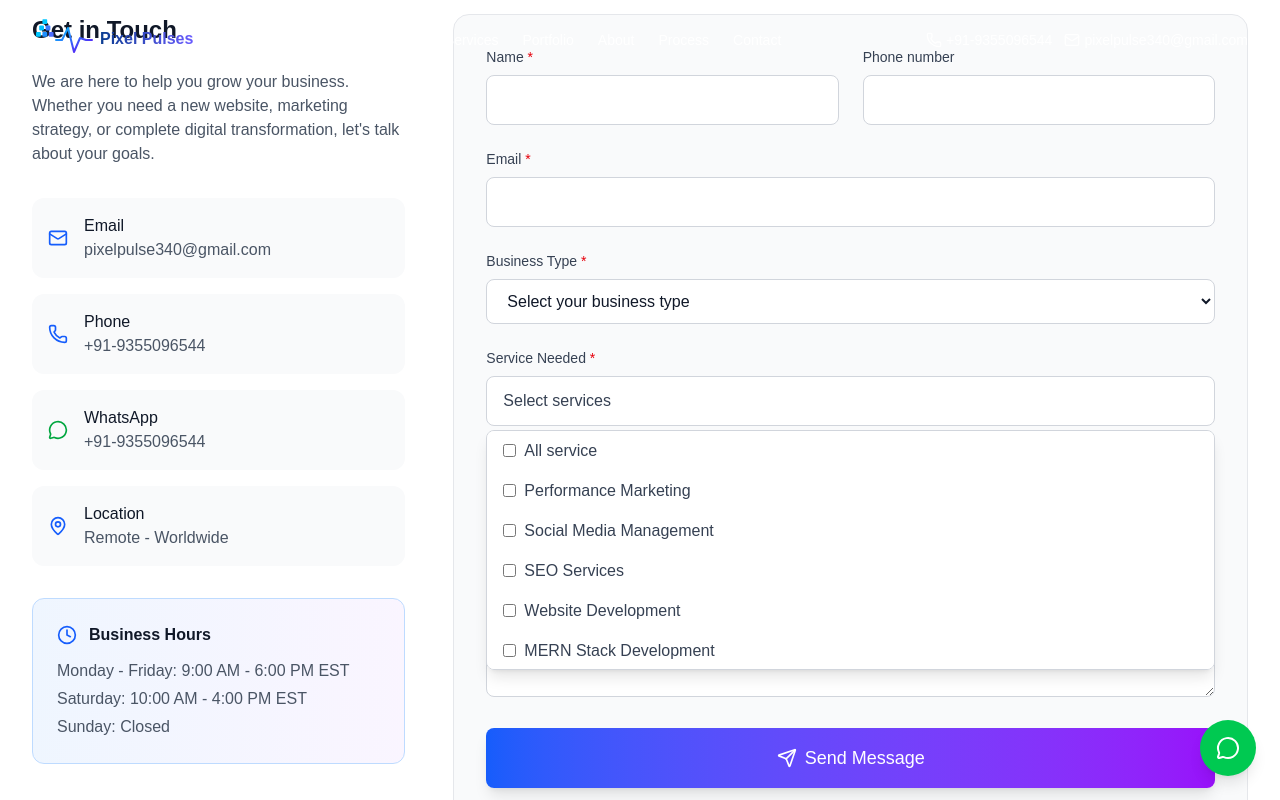
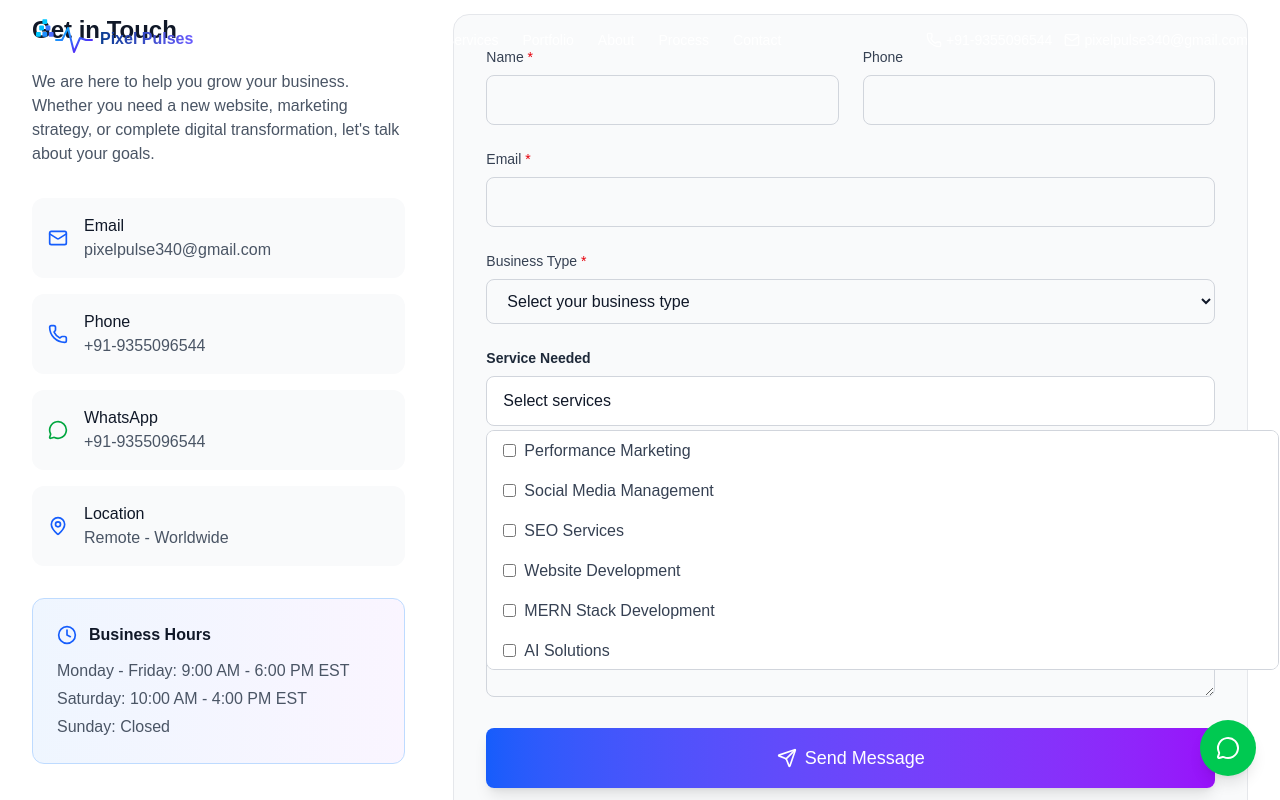
Before and after one commit to DevXPanda/PixelPulse, a Next.js app: page / in a window 1280 px wide. Both pictures are taken after a click on the element "Select services". Shown: the part 9095-9895 px from the top of the page. Built offline with nearby package versions, Linux system fonts and the light colour scheme.

Commit message:
fix bugs

```diff
--- a/src/components/sections/Contact.tsx
+++ b/src/components/sections/Contact.tsx
@@ -16,6 +16,7 @@ import {
 import { Button } from '@/components/ui/Button';
 
 const Contact = () => {
+  // Main contact form state
   const [formData, setFormData] = useState<{
     name: string;
     email: string;
@@ -34,30 +35,21 @@ const Contact = () => {
     message: ''
   });
 
-
-
-  const [isSubmitting, setIsSubmitting] = useState(false);
-  const [showSuccess, setShowSuccess] = useState(false);
-  const [showStrategyModal, setShowStrategyModal] = useState(false);
-
+  // Strategy call modal form state
   const [strategyFormData, setStrategyFormData] = useState({
     name: '',
     email: '',
     phone: '',
-    projectDetails: ''
+    projectDetails: '',
+    serviceNeeded: [] as string[],
   });
 
-  const [isServiceDropdownOpen, setIsServiceDropdownOpen] = useState(false);
-
-const handleServiceToggle = (service: string) => {
-  setFormData(prev => {
-    const exists = prev.serviceNeeded.includes(service);
-    const updated = exists
-      ? prev.serviceNeeded.filter(s => s !== service)
-      : [...prev.serviceNeeded, service];
-    return { ...prev, serviceNeeded: updated };
-  });
-};
+  // UI states
+  const [isSubmitting, setIsSubmitting] = useState(false);
+  const [showSuccess, setShowSuccess] = useState(false);
+  const [showStrategyModal, setShowStrategyModal] = useState(false);
+  const [isContactServiceDropdownOpen, setIsContactServiceDropdownOpen] = useState(false);
+  const [isStrategyServiceDropdownOpen, setIsStrategyServiceDropdownOpen] = useState(false);
 
   const businessTypes = [
     'E-commerce',
@@ -71,7 +63,6 @@ const handleServiceToggle = (service: string) => {
   ];
 
   const services = [
-    'All service',
     'Performance Marketing',
     'Social Media Management',
     'SEO Services',
@@ -91,50 +82,41 @@ const handleServiceToggle = (service: string) => {
     'Discuss in consultation'
   ];
 
-  const handleInputChangeMulti = (e: React.ChangeEvent<HTMLSelectElement>) => {
-    const { name, selectedOptions } = e.target;
-
-    const values = Array.from(selectedOptions, option => option.value);
-
-    setFormData(prev => ({
-      ...prev,
-      [name]: values,
-    }));
-  };
-
-
-  const handleInputChange = (e: React.ChangeEvent<HTMLInputElement | HTMLSelectElement | HTMLTextAreaElement>) => {
+  // Handle input changes
+  const handleInputChange = (
+    e: React.ChangeEvent<HTMLInputElement | HTMLSelectElement | HTMLTextAreaElement>
+  ) => {
     const { name, value } = e.target;
     setFormData(prev => ({ ...prev, [name]: value }));
   };
 
-  const handleStrategyInputChange = (e: React.ChangeEvent<HTMLInputElement | HTMLTextAreaElement>) => {
+  const handleStrategyInputChange = (
+    e: React.ChangeEvent<HTMLInputElement | HTMLTextAreaElement>
+  ) => {
     const { name, value } = e.target;
     setStrategyFormData(prev => ({ ...prev, [name]: value }));
   };
 
-  const handleStrategySubmit = async (e: React.FormEvent) => {
-    e.preventDefault();
-    setIsSubmitting(true);
-    try {
-      const res = await fetch('/api/contact', {
-        method: 'POST',
-        headers: { 'Content-Type': 'application/json' },
-        body: JSON.stringify({ type: 'strategy', data: strategyFormData }),
+  // Toggle services
+  const toggleService = (service: string, strategy = false) => {
+    if (strategy) {
+      setStrategyFormData(prev => {
+        const updated = prev.serviceNeeded.includes(service)
+          ? prev.serviceNeeded.filter(s => s !== service)
+          : [...prev.serviceNeeded, service];
+        return { ...prev, serviceNeeded: updated };
       });
-      const result = await res.json();
-      if (!res.ok || !result.success) throw new Error(result.error || 'Failed to send');
-      setShowSuccess(true);
-      setShowStrategyModal(false);
-      setTimeout(() => setShowSuccess(false), 3000);
-      setStrategyFormData({ name: '', email: '', phone: '', projectDetails: '' });
-    } catch {
-      alert('Sorry, there was an error sending your request. Please try again or contact us directly at pixelpulse340@gmail.com');
-    } finally {
-      setIsSubmitting(false);
+    } else {
+      setFormData(prev => {
+        const updated = prev.serviceNeeded.includes(service)
+          ? prev.serviceNeeded.filter(s => s !== service)
+          : [...prev.serviceNeeded, service];
+        return { ...prev, serviceNeeded: updated };
+      });
     }
   };
 
+  // Submit main contact form
   const handleSubmit = async (e: React.FormEvent) => {
     e.preventDefault();
     setIsSubmitting(true);
@@ -153,12 +135,35 @@ const handleServiceToggle = (service: string) => {
         email: '',
         phone: '',
         businessType: '',
-        serviceNeeded: '',
+        serviceNeeded: [],
         budgetRange: '',
         message: ''
       });
     } catch {
-      alert('Sorry, there was an error sending your message. Please try again or contact us directly at pixelpulse340@gmail.com');
+      alert('Error sending message. Contact: pixelpulse340@gmail.com');
+    } finally {
+      setIsSubmitting(false);
+    }
+  };
+
+  // Submit strategy modal form
+  const handleStrategySubmit = async (e: React.FormEvent) => {
+    e.preventDefault();
+    setIsSubmitting(true);
+    try {
+      const res = await fetch('/api/contact', {
+        method: 'POST',
+        headers: { 'Content-Type': 'application/json' },
+        body: JSON.stringify({ type: 'strategy', data: strategyFormData }),
+      });
+      const result = await res.json();
+      if (!res.ok || !result.success) throw new Error(result.error || 'Failed to send');
+      setShowSuccess(true);
+      setShowStrategyModal(false);
+      setTimeout(() => setShowSuccess(false), 3000);
+      setStrategyFormData({ name: '', email: '', phone: '', projectDetails: '', serviceNeeded: [] });
+    } catch {
+      alert('Error sending request. Contact: pixelpulse340@gmail.com');
     } finally {
       setIsSubmitting(false);
     }
@@ -184,7 +189,7 @@ const handleServiceToggle = (service: string) => {
         </motion.div>
 
         <div className="grid grid-cols-1 lg:grid-cols-3 gap-12">
-          {/* Contact Information */}
+          {/* Contact Info */}
           <motion.div
             initial={{ opacity: 0, x: -30 }}
             whileInView={{ opacity: 1, x: 0 }}
@@ -199,7 +204,6 @@ const handleServiceToggle = (service: string) => {
               </p>
             </div>
 
-            {/* Contact Methods */}
             <div className="space-y-4">
               <div className="flex items-center p-4 bg-gray-50 rounded-xl hover:bg-gray-100 transition-colors duration-200">
                 <Mail className="h-5 w-5 text-blue-600 mr-4" />
@@ -208,7 +212,6 @@ const handleServiceToggle = (service: string) => {
                   <div className="text-gray-600">pixelpulse340@gmail.com</div>
                 </div>
               </div>
-
               <div className="flex items-center p-4 bg-gray-50 rounded-xl hover:bg-gray-100 transition-colors duration-200">
                 <Phone className="h-5 w-5 text-blue-600 mr-4" />
                 <div>
@@ -216,7 +219,6 @@ const handleServiceToggle = (service: string) => {
                   <div className="text-gray-600">+91-9355096544</div>
                 </div>
               </div>
-
               <div className="flex items-center p-4 bg-gray-50 rounded-xl hover:bg-gray-100 transition-colors duration-200">
                 <MessageCircle className="h-5 w-5 text-green-600 mr-4" />
                 <div>
@@ -224,7 +226,6 @@ const handleServiceToggle = (service: string) => {
                   <div className="text-gray-600">+91-9355096544</div>
                 </div>
               </div>
-
               <div className="flex items-center p-4 bg-gray-50 rounded-xl hover:bg-gray-100 transition-colors duration-200">
                 <MapPin className="h-5 w-5 text-blue-600 mr-4" />
                 <div>
@@ -234,7 +235,6 @@ const handleServiceToggle = (service: string) => {
               </div>
             </div>
 
-            {/* Business Hours */}
             <div className="bg-gradient-to-r from-blue-50 to-purple-50 rounded-xl p-6 border border-blue-200">
               <div className="flex items-center mb-3">
                 <Clock className="h-5 w-5 text-blue-600 mr-3" />
@@ -246,9 +246,6 @@ const handleServiceToggle = (service: string) => {
                 <div>Sunday: Closed</div>
               </div>
             </div>
-
-            {/* WhatsApp CTA */}
-
           </motion.div>
 
           {/* Contact Form */}
@@ -261,10 +258,11 @@ const handleServiceToggle = (service: string) => {
           >
             <div className="relative bg-gray-50 rounded-2xl p-8 border border-gray-200">
               <form onSubmit={handleSubmit} className="space-y-6">
+                {/* Name & Phone */}
                 <div className="grid grid-cols-1 md:grid-cols-2 gap-6">
                   <div>
                     <label htmlFor="name" className="block text-sm font-medium text-gray-700 mb-2">
-                      Name <span className='text-red-600'>*</span>
+                      Name <span className="text-red-600">*</span>
                     </label>
                     <input
                       type="text"
@@ -273,12 +271,12 @@ const handleServiceToggle = (service: string) => {
                       value={formData.name}
                       onChange={handleInputChange}
                       required
-                      className="w-full px-4 py-3 outline-none border border-gray-300 rounded-lg focus:ring-2 focus:ring-blue-500 focus:border-transparent transition-all duration-200 text-gray-900 bg-white"
+                      className="w-full px-4 outline-none py-3 border border-gray-300 rounded-lg focus:ring-2 focus:ring-blue-500 focus:border-transparent text-gray-900"
                     />
                   </div>
                   <div>
                     <label htmlFor="phone" className="block text-sm font-medium text-gray-700 mb-2">
-                      Phone number
+                      Phone
                     </label>
                     <input
                       type="tel"
@@ -286,14 +284,15 @@ const handleServiceToggle = (service: string) => {
                       name="phone"
                       value={formData.phone}
                       onChange={handleInputChange}
-                      className="w-full px-4 py-3 outline-none border border-gray-300 rounded-lg focus:ring-2 focus:ring-blue-500 focus:border-transparent transition-all duration-200 text-gray-900 bg-white"
+                      className="w-full px-4 py-3 outline-none border border-gray-300 rounded-lg focus:ring-2 focus:ring-blue-500 focus:border-transparent text-gray-900"
                     />
                   </div>
                 </div>
 
+                {/* Email */}
                 <div>
                   <label htmlFor="email" className="block text-sm font-medium text-gray-700 mb-2">
-                    Email <span className='text-red-600'>*</span>
+                    Email <span className="text-red-600">*</span>
                   </label>
                   <input
                     type="email"
@@ -302,13 +301,14 @@ const handleServiceToggle = (service: string) => {
                     value={formData.email}
                     onChange={handleInputChange}
                     required
-                    className="w-full px-4 py-3 outline-none border border-gray-300 rounded-lg focus:ring-2 focus:ring-blue-500 focus:border-transparent transition-all duration-200 text-gray-900 bg-white"
+                    className="w-full px-4 py-3 outline-none border border-gray-300 rounded-lg focus:ring-2 focus:ring-blue-500 focus:border-transparent text-gray-900"
                   />
                 </div>
 
+                {/* Business Type */}
                 <div>
                   <label htmlFor="businessType" className="block text-sm font-medium text-gray-700 mb-2">
-                    Business Type <span className='text-red-600'>*</span>
+                    Business Type <span className="text-red-600">*</span>
                   </label>
                   <select
                     id="businessType"
@@ -316,46 +316,31 @@ const handleServiceToggle = (service: string) => {
                     value={formData.businessType}
                     onChange={handleInputChange}
                     required
-                    className="w-full px-4 py-3 outline-none border border-gray-300 rounded-lg focus:ring-2 focus:ring-blue-500 focus:border-transparent transition-all duration-200 text-gray-900 bg-white"
+                    className="w-full px-4 py-3 border border-gray-300 rounded-lg focus:ring-2 focus:ring-blue-500 focus:border-transparent text-gray-900"
                   >
                     <option value="">Select your business type</option>
-                    {businessTypes.map(type => (
-                      <option key={type} value={type}>{type}</option>
-                    ))}
+                    {businessTypes.map(type => <option key={type} value={type}>{type}</option>)}
                   </select>
                 </div>
 
-                <div className="relative">
-                  <label className="block text-sm font-medium text-gray-700 mb-2">
-                    Service Needed <span className="text-red-600">*</span>
-                  </label>
-
+                {/* Services Multi-select */}
+                <div>
+                  <label className="block text-sm font-semibold text-gray-800 mb-2">Service Needed</label>
                   <div
-                    className="w-full px-4 py-3 border border-gray-300 rounded-lg bg-white text-gray-900 cursor-pointer focus:ring-2 focus:ring-blue-500 focus:border-transparent transition-all duration-200"
-                    onClick={() => setIsServiceDropdownOpen(prev => !prev)}
+                    className="w-full px-4 py-3 border border-gray-300 rounded-lg bg-white cursor-pointer text-gray-900"
+                    onClick={() => setIsContactServiceDropdownOpen(prev => !prev)}
                   >
-                    <span className="text-gray-700">
-                      {formData.serviceNeeded.length > 0
-                        ? formData.serviceNeeded.join(', ')
-                        : 'Select services'}
-                    </span>
+                    {formData.serviceNeeded.length > 0 ? formData.serviceNeeded.join(', ') : 'Select services'}
                   </div>
-
-                  {isServiceDropdownOpen && (
-                    <div className="absolute mt-1 w-full max-h-60 overflow-y-auto border border-gray-300 rounded-lg bg-white shadow-lg z-50">
+                  {isContactServiceDropdownOpen && (
+                    <div className="absolute mt-1 w-full max-h-60 overflow-y-auto border border-gray-300 rounded-lg bg-white z-50">
                       {services.map(service => (
                         <div
                           key={service}
-                          className={`flex items-center px-4 py-2 cursor-pointer hover:bg-blue-50 ${formData.serviceNeeded.includes(service) ? 'bg-blue-100 text-blue-800' : 'text-gray-700'
-                            }`}
-                          onClick={() => handleServiceToggle(service)}
+                          className={`flex items-center px-4 py-2 cursor-pointer hover:bg-blue-50 ${formData.serviceNeeded.includes(service) ? 'bg-blue-100 text-blue-800' : 'text-gray-700'}`}
+                          onClick={() => toggleService(service)}
                         >
-                          <input
-                            type="checkbox"
-                            checked={formData.serviceNeeded.includes(service)}
-                            readOnly
-                            className="mr-2"
-                          />
+                          <input type="checkbox" checked={formData.serviceNeeded.includes(service)} readOnly className="mr-2" />
                           <span>{service}</span>
                         </div>
                       ))}
@@ -363,11 +348,10 @@ const handleServiceToggle = (service: string) => {
                   )}
                 </div>
 
-
-
+                {/* Budget */}
                 <div>
                   <label htmlFor="budgetRange" className="block text-sm font-medium text-gray-700 mb-2">
-                    Budget Range <span className='text-red-600'>*</span>
+                    Budget Range <span className="text-red-600">*</span>
                   </label>
                   <select
                     id="budgetRange"
@@ -375,35 +359,27 @@ const handleServiceToggle = (service: string) => {
                     value={formData.budgetRange}
                     onChange={handleInputChange}
                     required
-                    className="w-full px-4 py-3 outline-none border border-gray-300 rounded-lg focus:ring-2 focus:ring-blue-500 focus:border-transparent transition-all duration-200 text-gray-900 bg-white"
+                    className="w-full px-4 py-3 outline-none border border-gray-300 rounded-lg focus:ring-2 focus:ring-blue-500 focus:border-transparent text-gray-900"
                   >
                     <option value="">Select your budget range</option>
-                    {budgetRanges.map(range => (
-                      <option key={range} value={range}>{range}</option>
-                    ))}
+                    {budgetRanges.map(range => <option key={range} value={range}>{range}</option>)}
                   </select>
                 </div>
 
+                {/* Message */}
                 <div>
-                  <label htmlFor="message" className="block text-sm font-medium text-gray-700 mb-2">
-                    Project Details (Optional)
-                  </label>
+                  <label htmlFor="message" className="block text-sm font-medium text-gray-700 mb-2">Project Details (Optional)</label>
                   <textarea
                     id="message"
                     name="message"
                     value={formData.message}
                     onChange={handleInputChange}
                     rows={4}
-                    className="w-full px-4 py-3 outline-none border border-gray-300 rounded-lg focus:ring-2 focus:ring-blue-500 focus:border-transparent transition-all duration-200 text-gray-900 bg-white"
+                    className="w-full px-4 py-3 outline-none border border-gray-300 rounded-lg focus:ring-2 focus:ring-blue-500 focus:border-transparent text-gray-900"
                   />
                 </div>
 
-                <Button
-                  type="submit"
-                  size="lg"
-                  disabled={isSubmitting}
-                  className="w-full"
-                >
+                <Button type="submit" size="lg" disabled={isSubmitting} className="w-full">
                   {isSubmitting ? (
                     <>
                       <div className="animate-spin rounded-full h-5 w-5 border-b-2 border-white mr-3"></div>
@@ -411,15 +387,10 @@ const handleServiceToggle = (service: string) => {
                     </>
                   ) : (
                     <>
-                      <Send className="mr-2 h-5 w-5" />
-                      Send Message
+                      <Send className="mr-2 h-5 w-5" /> Send Message
                     </>
                   )}
                 </Button>
-
-                <p className="text-sm text-gray-500 text-center">
-                  We will respond within 24 hours. Your information is kept confidential.
-                </p>
               </form>
 
               {/* Success Popup */}
@@ -437,12 +408,8 @@ const handleServiceToggle = (service: string) => {
                         <path strokeLinecap="round" strokeLinejoin="round" strokeWidth={2} d="M5 13l4 4L19 7" />
                       </svg>
                     </div>
-                    <h3 className="text-xl font-bold text-gray-900 mb-2">
-                      Message Sent
-                    </h3>
-                    <p className="text-gray-600 text-sm">
-                      We will get back to you within 24 hours.
-                    </p>
+                    <h3 className="text-xl font-bold text-gray-900 mb-2">Message Sent</h3>
+                    <p className="text-gray-600 text-sm">We will get back to you within 24 hours.</p>
                   </div>
                 </motion.div>
               )}
@@ -450,134 +417,6 @@ const handleServiceToggle = (service: string) => {
           </motion.div>
         </div>
       </div>
-
-      {/* Strategy Call Modal */}
-      <AnimatePresence>
-        {showStrategyModal && (
-          <motion.div
-            initial={{ opacity: 0 }}
-            animate={{ opacity: 1 }}
-            exit={{ opacity: 0 }}
-            className="fixed inset-0 z-50 flex items-center justify-center p-4 bg-black/50 backdrop-blur-sm"
-            onClick={() => setShowStrategyModal(false)}
-          >
-            <motion.div
-              initial={{ opacity: 0, scale: 0.95, y: 20 }}
-              animate={{ opacity: 1, scale: 1, y: 0 }}
-              exit={{ opacity: 0, scale: 0.95, y: 20 }}
-              transition={{ duration: 0.3 }}
-              className="bg-white rounded-2xl shadow-2xl max-w-sm sm:max-w-md w-full max-h-[90vh] overflow-y-auto"
-              onClick={(e) => e.stopPropagation()}
-            >
-              {/* Modal Header */}
-              <div className="sticky top-0 bg-white border-b border-gray-200 p-6 rounded-t-2xl">
-                <div className="flex items-start justify-between">
-                  <div>
-                    <h3 className="text-2xl font-bold text-gray-900">Get Free Strategy Call</h3>
-                    <p className="text-gray-600 mt-1">Let's discuss your project requirements</p>
-                  </div>
-                  <button
-                    onClick={() => setShowStrategyModal(false)}
-                    className="p-2 hover:bg-gray-100 rounded-lg transition-colors"
-                  >
-                    <X className="h-5 w-5 text-gray-500" />
-                  </button>
-                </div>
-              </div>
-
-              {/* Form Content */}
-              <form onSubmit={handleStrategySubmit} className="p-6 space-y-4">
-                <div>
-                  <label className="block text-sm font-medium text-gray-700 mb-2">
-                    <User className="h-4 w-4 inline mr-2" />
-                    Name *
-                  </label>
-                  <input
-                    type="text"
-                    name="name"
-                    value={strategyFormData.name}
-                    onChange={handleStrategyInputChange}
-                    required
-                    className="w-full px-4 py-2 border border-gray-300 rounded-lg focus:ring-2 focus:ring-blue-500 focus:border-transparent text-gray-900"
-                  />
-                </div>
-
-                <div>
-                  <label className="block text-sm font-medium text-gray-700 mb-2">
-                    <Mail className="h-4 w-4 inline mr-2" />
-                    Email *
-                  </label>
-                  <input
-                    type="email"
-                    name="email"
-                    value={strategyFormData.email}
-                    onChange={handleStrategyInputChange}
-                    required
-                    className="w-full px-4 py-2 border border-gray-300 rounded-lg focus:ring-2 focus:ring-blue-500 focus:border-transparent text-gray-900"
-                  />
-                </div>
-
-                <div>
-                  <label className="block text-sm font-medium text-gray-700 mb-2">
-                    <Phone className="h-4 w-4 inline mr-2" />
-                    Phone *
-                  </label>
-                  <input
-                    type="tel"
-                    name="phone"
-                    value={strategyFormData.phone}
-                    onChange={handleStrategyInputChange}
-                    required
-                    className="w-full px-4 py-2 border border-gray-300 rounded-lg focus:ring-2 focus:ring-blue-500 focus:border-transparent text-gray-900"
-                  />
-                </div>
-
-                <div>
-                  <label className="block text-sm font-medium text-gray-700 mb-2">
-                    <MessageSquare className="h-4 w-4 inline mr-2" />
-                    Project Details
-                  </label>
-                  <textarea
-                    name="projectDetails"
-                    value={strategyFormData.projectDetails}
-                    onChange={handleStrategyInputChange}
-                    rows={4}
-                    className="w-full px-4 py-2 border border-gray-300 rounded-lg focus:ring-2 focus:ring-blue-500 focus:border-transparent text-gray-900"
-                  />
-                </div>
-
-                <div className="flex gap-4 pt-4">
-                  <Button
-                    type="submit"
-                    size="lg"
-                    className="flex-1"
-                    disabled={isSubmitting}
-                  >
-                    {isSubmitting ? (
-                      <>
-                        <div className="animate-spin rounded-full h-5 w-5 border-b-2 border-white mr-3"></div>
-                        Sending...
-                      </>
-                    ) : (
-                      'Submit Request'
-                    )}
-                  </Button>
-                  <Button
-                    type="button"
-                    variant="outline"
-                    size="lg"
-                    className="flex-1"
-                    onClick={() => setShowStrategyModal(false)}
-                  >
-                    Cancel
-                  </Button>
-                </div>
-              </form>
-
-            </motion.div>
-          </motion.div>
-        )}
-      </AnimatePresence>
     </section>
   );
 };
```
